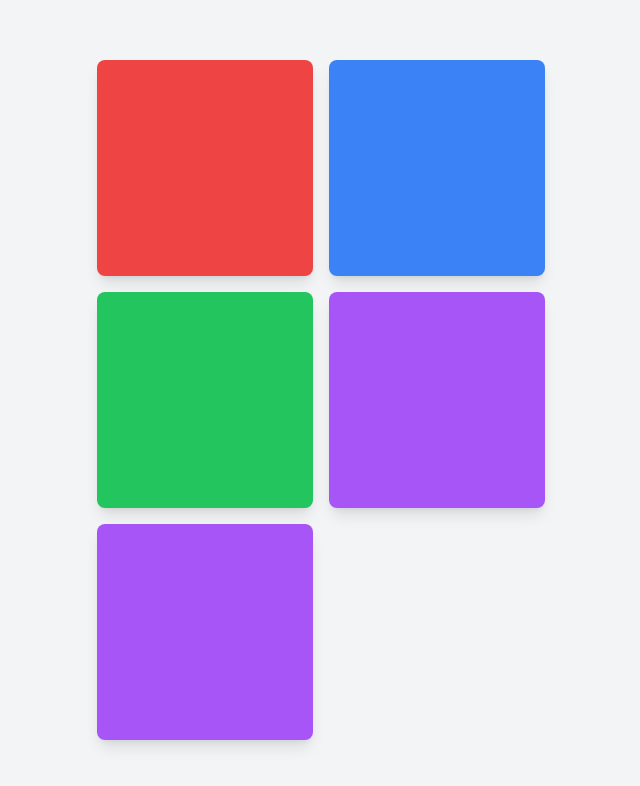
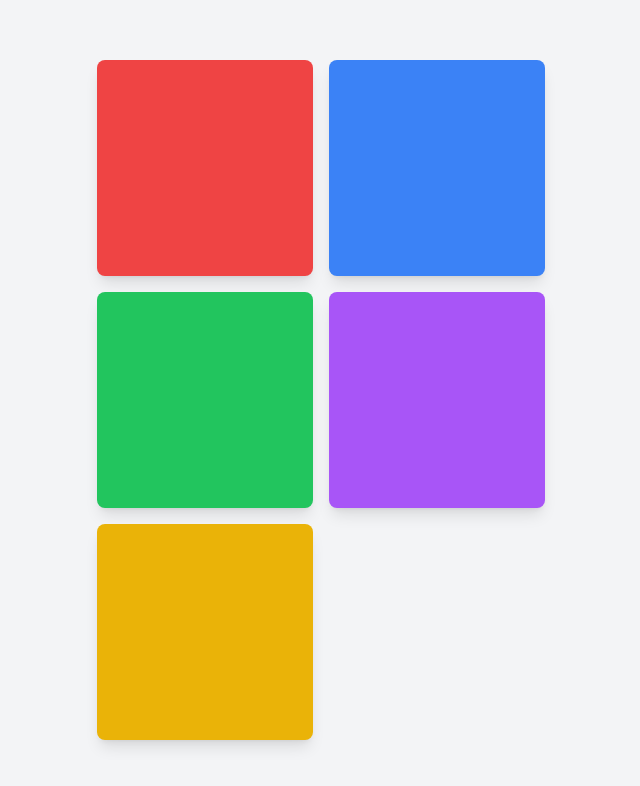
Before and after one commit to Hyper491/A3-2024, a Next.js app: page / in a window 1280 px wide. Shown: the top 786 px of the page, without its empty margins (319-959 px from the left). Built offline with nearby package versions, Linux system fonts and the light colour scheme.

Commit message:
mudanca no codigo

```diff
--- a/components/four-squares.tsx
+++ b/components/four-squares.tsx
@@ -8,7 +8,7 @@ export function FourSquares() {
     { id: 2, color: 'bg-blue-500', url: 'https://www.example.org' },
     { id: 3, color: 'bg-green-500', url: 'https://www.example.net' },
     { id: 4, color: 'bg-purple-500', url: 'https://www.example.io' },
-    { id: 5, color: 'bg-purple-500', url: 'https://kahoot.it/' },
+    { id: 5, color: 'bg-yellow-500', url: 'https://kahoot.it/' },
   ]
 
   return (
```
